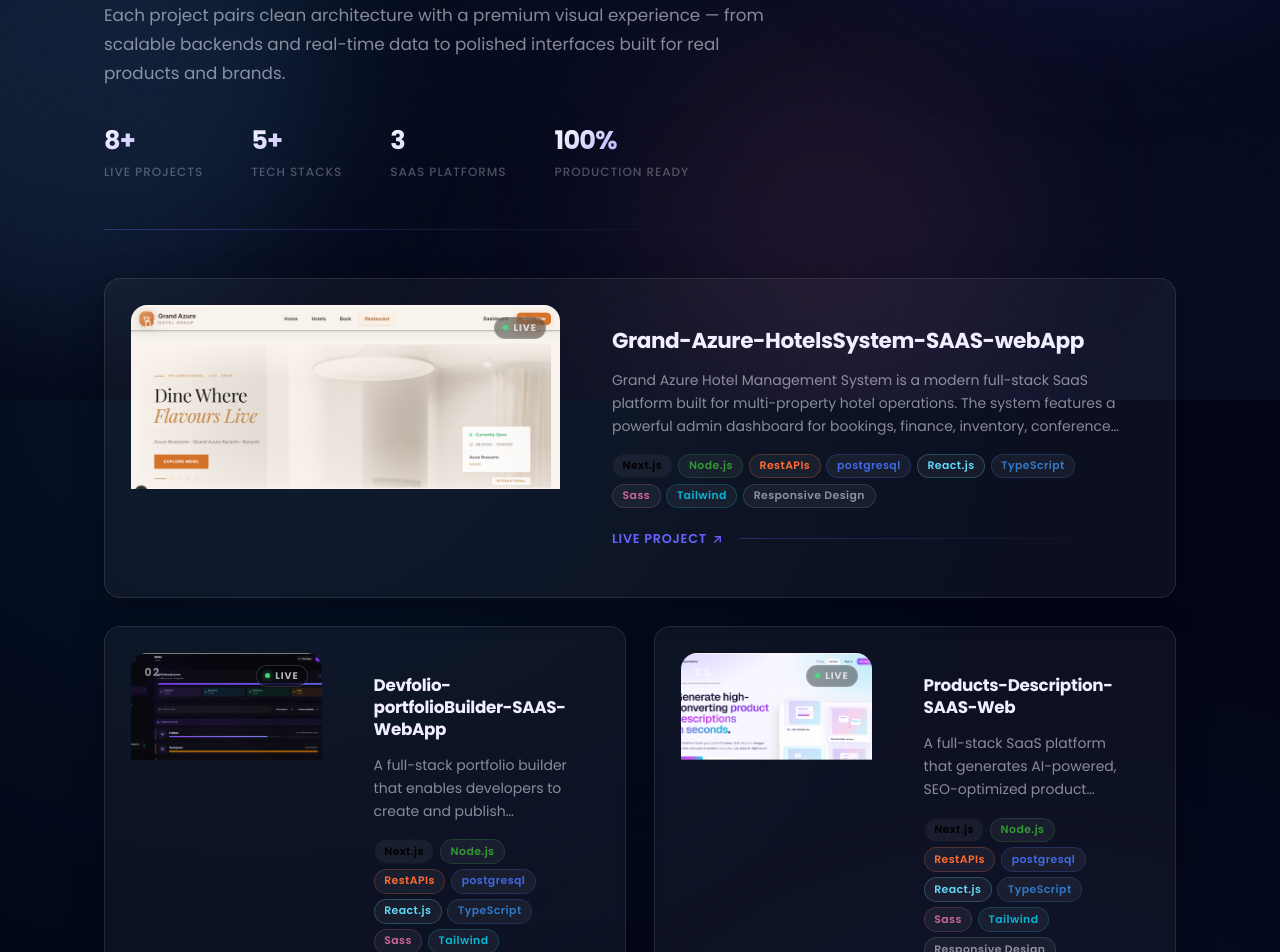
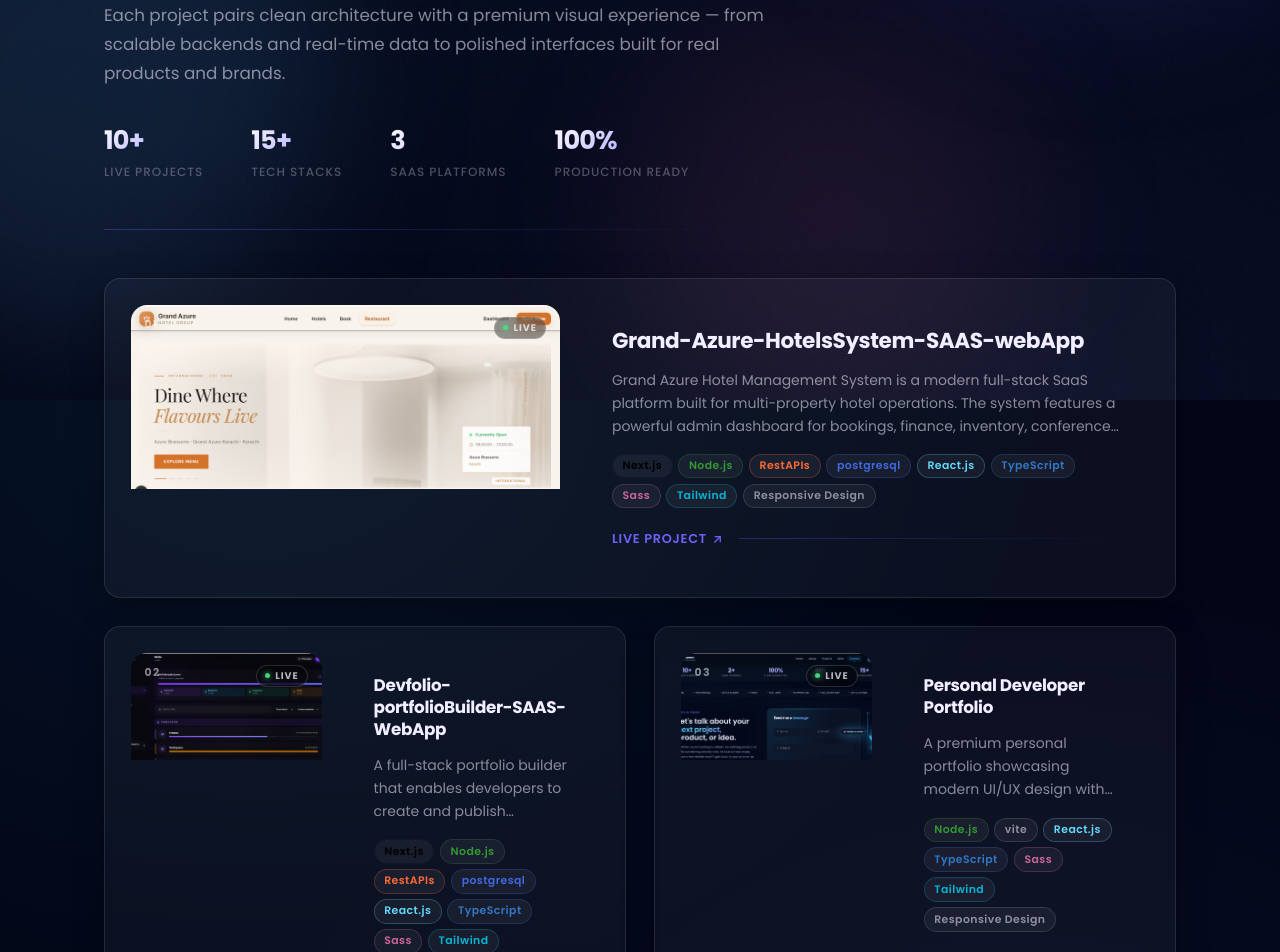
Before and after one commit to AMARA-code/myPortfolio, a React (Vite) app: page /projects in a window 1280 px wide. Shown: the part 400-1352 px from the top of the page. Built offline with nearby package versions, Linux system fonts and the light colour scheme.

Commit message:
updated stats

```diff
--- a/src/pages/Contact.tsx
+++ b/src/pages/Contact.tsx
@@ -496,7 +496,7 @@ const Contact = () => {
       >
         {[
           { val: "10+",  lbl: "Projects Shipped",   ind: false },
-          { val: "2+",   lbl: "Years Experience",    ind: true  },
+          { val: "3+",   lbl: "Years Experience",    ind: true  },
           { val: "100%", lbl: "Client Satisfaction", ind: false },
           { val: "48h",  lbl: "Avg Response Time",   ind: true  },
           { val: "15+",  lbl: "Technologies",        ind: false },
--- a/src/pages/Projects.tsx
+++ b/src/pages/Projects.tsx
@@ -18,6 +18,14 @@ const projects: Project[] = [
     description:
       "A full-stack portfolio builder that enables developers to create and publish personalized portfolios using modern templates. It features a guided onboarding flow and one-click publishing to generate a live portfolio URL.",
     technologies: ["Next.js","Node.js","RestAPIs","postgresql","React.js","TypeScript","Sass","Tailwind","Responsive Design"],
+  },
+    {
+    title: "Personal Developer Portfolio",
+    liveUrl: "https://my-portfolio-nine-sand-49.vercel.app/",
+    image: "/images/projects/portfolio.png",
+    description:
+      "A premium personal portfolio showcasing modern UI/UX design with smooth animations, 3D effects, and advanced interactive elements. Built with a strong focus on performance, responsiveness, and clean design principles to deliver a polished, production-ready user experience.",
+    technologies: ["Node.js","vite", "React.js","TypeScript","Sass","Tailwind","Responsive Design"],
   },
   {
     title: "Products-Description-SAAS-Web",
@@ -147,8 +155,8 @@ const Projects = () => {
             transition={{ duration: 0.6, delay: 0.9 }}
           >
             {[
-              { value: "8+", label: "Live Projects" },
-              { value: "5+", label: "Tech Stacks" },
+              { value: "10+", label: "Live Projects" },
+              { value: "15+", label: "Tech Stacks" },
               { value: "3", label: "SaaS Platforms" },
               { value: "100%", label: "Production Ready" },
             ].map((stat) => (
--- a/src/pages/Skills.tsx
+++ b/src/pages/Skills.tsx
@@ -77,7 +77,7 @@ const Orb = ({
 const TICKER_ITEMS = [
   "React.js", "Next.js", "TypeScript", "Node.js", "Tailwind CSS",
   "PostgreSQL", "Supabase", "REST APIs", "Figma", "CSS3 / Sass",
-  "Git & GitHub", "Vite", "Vercel", "Accessibility", "Motion Design",
+  "Git & GitHub", "Vite", "Vercel", "Accessibility", "Motion Design","vite", "netlify","npm / yarn","VS Code","Environment Variables & .env","Responsive Design","Modern Layouts","User-Centered Design","Interactive Components","Animations & Micro-interactions","Design Systems","Problem Solving","Adaptability","Ownership & Initiative","Teamwork & Collaboration","Clear Communication","Creativity"
 ];
 
 const Ticker = () => {
@@ -195,7 +195,7 @@ const Skills = () => {
         >
           <Stat value="3+" label="Years of Experience" delay={0.1} />
           <span className="skills__stats-divider" />
-          <Stat value="20+" label="Technologies Mastered" delay={0.2} />
+          <Stat value="15+" label="Technologies Mastered" delay={0.2} />
           <span className="skills__stats-divider" />
           <Stat value="10+" label="Projects Shipped" delay={0.3} />
           <span className="skills__stats-divider" />
```
Also changed, not shown: public/images/projects/portfolio.png (added).
